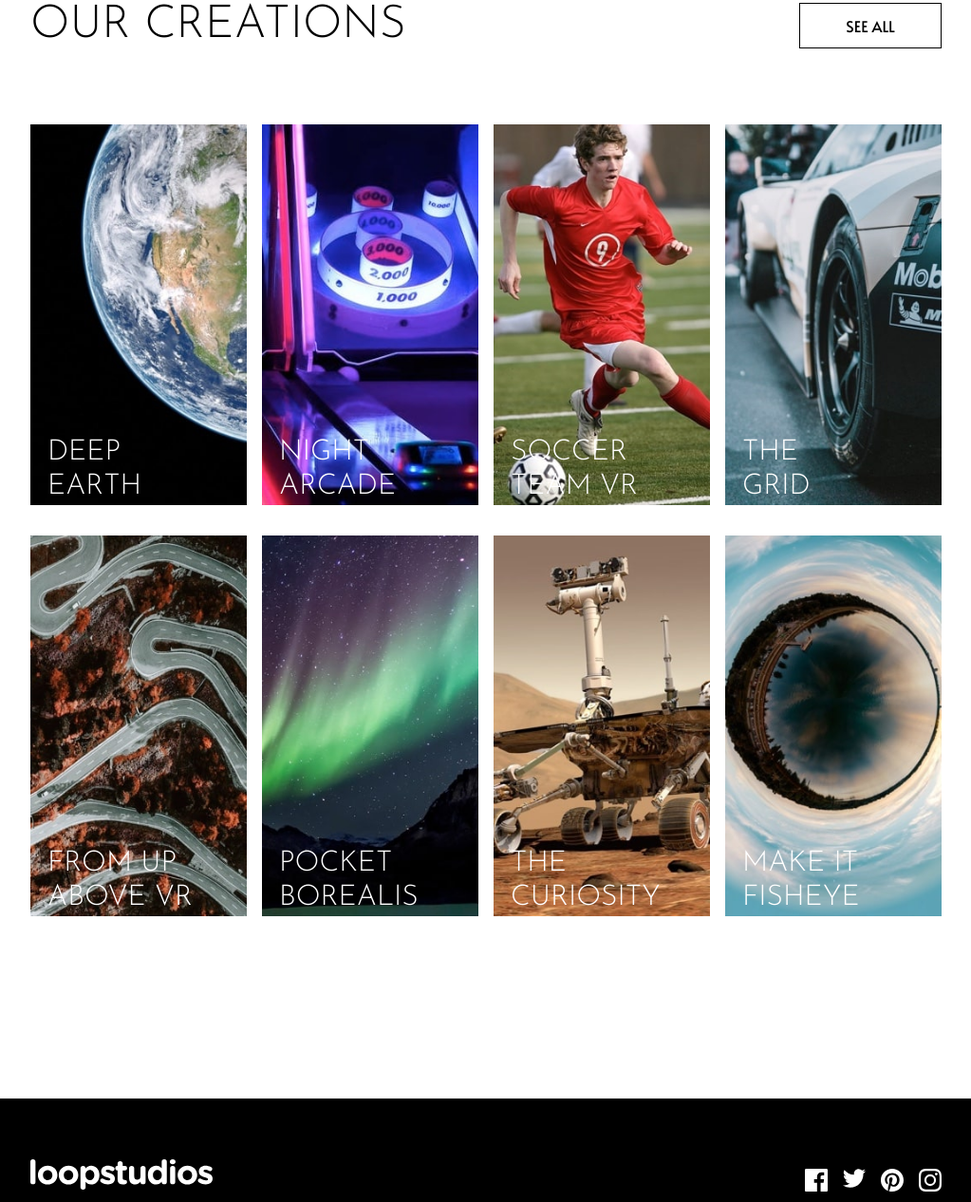
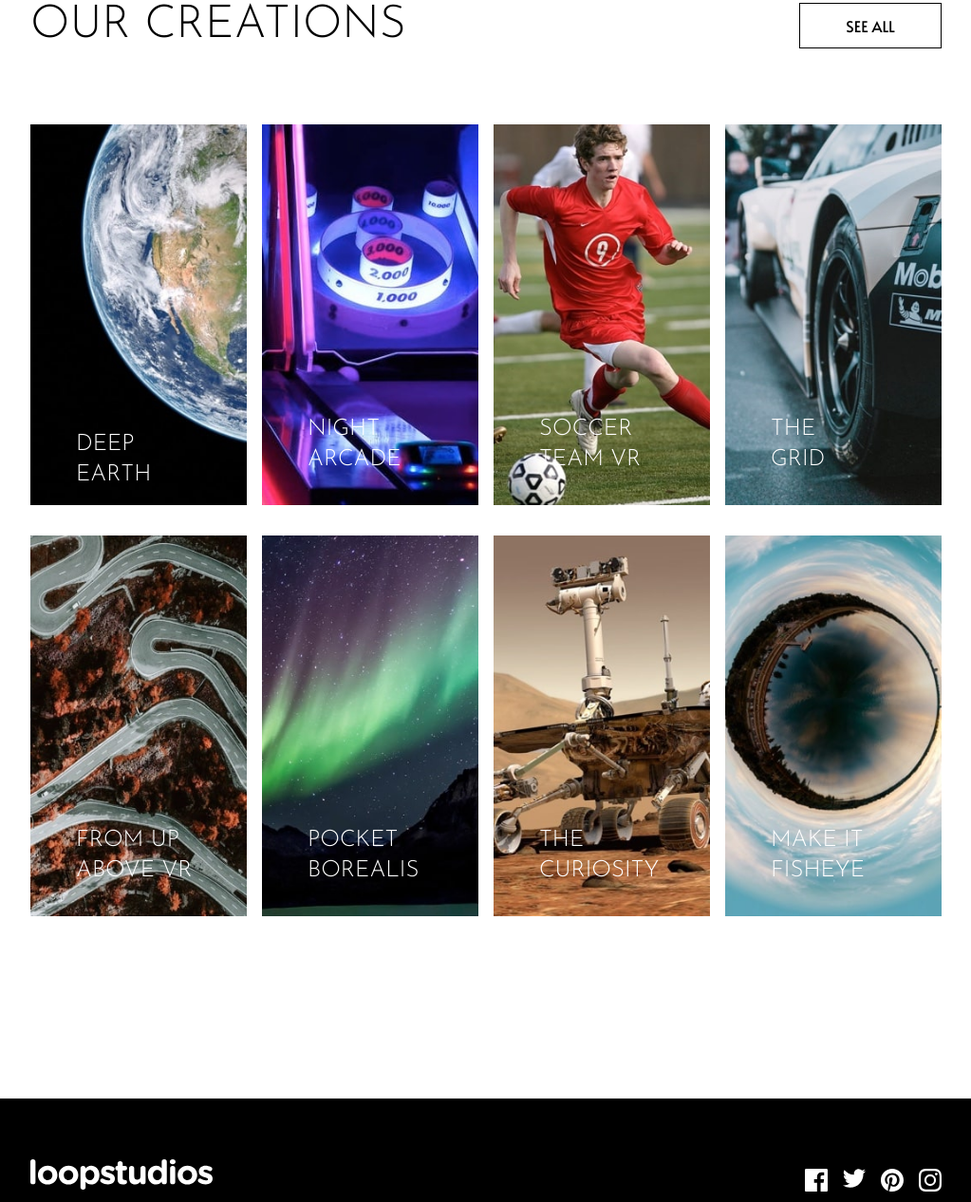
Before and after one commit to Jaro233/Loopstudios-landing-page, a plain HTML site: page index.html in a window 1280 px wide. Shown: the part 1459-2725 px from the top of the page at 95% size, without its empty margins (128-1151 px from the left). Drawn offline with nearby package versions, Linux system fonts and the light colour scheme.

Commit message:
better sizing

```diff
--- a/index.html
+++ b/index.html
@@ -16,7 +16,7 @@
 </head>
 <body>
   <main>
-    <header class="bg-[url('./images/mobile/image-hero.jpg')] md:bg-[url('./images/desktop/image-hero.jpg')] px-8 pt-14 pb-16 lg:px-36 text-white bg-auto md:h-max bg-no-repeat ">
+    <header class="bg-[url('./images/mobile/image-hero.jpg')] md:bg-[url('./images/desktop/image-hero.jpg')] w-full px-8 pt-14 pb-16 lg:px-36 text-white bg-cover md:h-max bg-no-repeat ">
       <nav class="flex justify-between">
         <img class="w-32 sm:w-min" src="./images/logo.svg" alt="logo">
         <img class="md:hidden h-min w-min openBtn" src="./images/icon-hamburger.svg" alt="hamburger" onclick="openNav()">
@@ -43,7 +43,6 @@
       </nav>
       <h1 class="text-3xl pl-4 sm: sm:text-7xl font-light border xl:w-7/12 w-full md:w-min pr-8 py-5 sm:pl-10 md:pr-28 md:my-20 mb-72 mt-72 md:mt-36 uppercase" id="header_h1">Immersive experiences that deliver</h1>
     </header>
-    <article>
     <section class="leader_in_interactive_section flex flex-col md:flex-row md:justify-evenly xl:justify-between pt-24 pb-16 px-8 xl:px-40 relative">
       <img class="w-full md:hidden block" src="./images/mobile/image-interactive.jpg" alt="interactive">
       <img class="w-1/2 xl:w-min  hidden md:block " src="./images/desktop/image-interactive.jpg" alt="interactive">
@@ -58,56 +57,55 @@
     <section class="grid_section md:pt-24 pb-16 px-8 xl:px-40">
       <div class="h1_and_button flex justify-center md:justify-between">
         <h1 class="text-3xl text-center sm:text-left md:text-5xl font-light uppercase" id="second_section_h1">Our creations</h1>
-          <button class="border hidden md:block border-black px-12 uppercase hover:bg-black hover:text-white" id="see_all_btn">See all</button>
+        <button class="border hidden md:block border-black px-12 duration-200 uppercase hover:bg-black hover:text-white" id="see_all_btn">See all</button>
       </div>
       <!-- grid -->
       <div class="flex flex-col md:grid md:grid-cols-4 md:gap-4 md:gap-y-8 mt-12 md:mt-20 text-white">
-          <div class="image_and_text relative">
+        <div class="image_and_text group relative cursor-pointer">
           <img class="md:hidden w-full" src="./images/mobile/image-deep-earth.jpg" alt="earth">
-            <img class="hidden md:w-full md:block" src="./images/desktop/image-deep-earth.jpg" alt="earth">
-            <h1 class="text text-xl md:text-3xl font-light uppercase absolute absolute bottom-4 left-4 xl:top-10 xl:left-1/2 xl:transform xl:-translate-x-24 xl:translate-y-72">Deep Earth</h1>
+          <img class="hidden md:w-full md:block duration-200 group-hover:scale-95 group-hover:opacity-60" src="./images/desktop/image-deep-earth.jpg" alt="earth">
+          <h1 class="text text-xl duration-200 group-hover:text-black group-hover:scale-95 md:text-2xl 2xl:text-4xl font-light uppercase absolute absolute bottom-4 left-4 2xl:bottom-8 xl:left-12 sm:w-1/3">Deep Earth</h1>
         </div>
-          <div class="image_and_text relative">
+        <div class="image_and_text group relative cursor-pointer">
           <img class="md:hidden w-full mt-8" src="./images/mobile/image-night-arcade.jpg" alt="earth">
-            <img class="hidden md:w-full md:block" src="./images/desktop/image-night-arcade.jpg" alt="arcade">
-            <h1 class="text text-xl md:text-3xl font-light uppercase absolute absolute bottom-4 left-4 xl:top-10 xl:left-1/2 xl:transform xl:-translate-x-24 xl:translate-y-72">Night arcade</h1>
+          <img class="hidden md:w-full md:block duration-200 group-hover:scale-95 group-hover:opacity-60" src="./images/desktop/image-night-arcade.jpg" alt="arcade">
+          <h1 class="text text-xl duration-200 group-hover:text-black group-hover:scale-95 md:text-2xl 2xl:text-4xl font-light uppercase absolute absolute bottom-4 left-4 xl:bottom-8 xl:left-12 sm:w-1/3">Night arcade</h1>
         </div>
-          <div class="image_and_text relative">
+        <div class="image_and_text group relative cursor-pointer">
           <img class="md:hidden w-full mt-8" src="./images/mobile/image-soccer-team.jpg" alt="earth">
-            <img class="hidden md:w-full md:block" src="./images/desktop/image-soccer-team.jpg" alt="team">
-            <h1 class="text text-xl md:text-3xl w-3/4 font-light uppercase absolute absolute bottom-4 left-4 xl:top-10 xl:left-1/2 xl:transform xl:-translate-x-24 xl:translate-y-72">Soccer team VR</h1>
+          <img class="hidden md:w-full md:block duration-200 group-hover:scale-95 group-hover:opacity-60" src="./images/desktop/image-soccer-team.jpg" alt="team">
+          <h1 class="text text-xl duration-200 group-hover:text-black group-hover:scale-95 md:text-2xl 2xl:text-4xl font-light uppercase absolute absolute bottom-4 left-4 xl:bottom-8 xl:left-12 sm:w-2/3">Soccer team VR</h1>
         </div>
-          <div class="image_and_text relative">
+        <div class="image_and_text group relative cursor-pointer">
           <img class="md:hidden w-full mt-8" src="./images/mobile/image-grid.jpg" alt="earth">
-            <img class="hidden md:w-full md:block" src="./images/desktop/image-grid.jpg" alt="grid">
-            <h1 class="text text-xl md:text-3xl font-light pr-8 uppercase absolute absolute bottom-4 left-4 xl:top-10 xl:left-1/2 xl:transform xl:-translate-x-24 xl:translate-y-72">The grid</h1>
+          <img class="hidden md:w-full md:block duration-200 group-hover:scale-95 group-hover:opacity-60" src="./images/desktop/image-grid.jpg" alt="grid">
+          <h1 class="text text-xl duration-200 group-hover:text-black group-hover:scale-95 md:text-2xl 2xl:text-4xl font-light uppercase absolute absolute bottom-4 left-4 xl:bottom-8 xl:left-12 sm:w-1/3">The grid</h1>
         </div>
-          <div class="image_and_text relative">
+        <div class="image_and_text group relative cursor-pointer">
           <img class="md:hidden w-full mt-8" src="./images/mobile/image-from-above.jpg" alt="earth">
-            <img class="hidden md:w-full md:block" src="./images/desktop/image-from-above.jpg" alt="above">
-            <h1 class="text text-xl md:text-3xl w-3/4 font-light uppercase absolute absolute bottom-4 left-4 xl:top-10 xl:left-1/2 xl:transform xl:-translate-x-24 xl:translate-y-72">From up above VR</h1>
+          <img class="hidden md:w-full md:block duration-200 group-hover:scale-95 group-hover:opacity-60" src="./images/desktop/image-from-above.jpg" alt="above">
+          <h1 class="text text-xl duration-200 group-hover:text-black group-hover:scale-95 md:text-2xl 2xl:text-4xl font-light uppercase absolute absolute bottom-4 left-4 xl:bottom-8 xl:left-12 sm:w-2/3">From up above VR</h1>
         </div>
-          <div class="image_and_text relative">
+        <div class="image_and_text group relative cursor-pointer">
           <img class="md:hidden w-full mt-8" src="./images/mobile/image-pocket-borealis.jpg" alt="earth">
-            <img class="hidden md:w-full md:block" src="./images/desktop/image-pocket-borealis.jpg" alt="borealis">
-            <h1 class="text text-xl md:text-3xl font-light uppercase absolute absolute bottom-4 left-4 xl:top-10 xl:left-1/2 xl:transform xl:-translate-x-24 xl:translate-y-72">Pocket borealis</h1>
+          <img class="hidden md:w-full md:block duration-200 group-hover:scale-95 group-hover:opacity-60" src="./images/desktop/image-pocket-borealis.jpg" alt="borealis">
+          <h1 class="text text-xl duration-200 group-hover:text-black group-hover:scale-95 md:text-2xl 2xl:text-4xl font-light uppercase absolute absolute bottom-4 left-4 xl:bottom-8 xl:left-12 sm:w-1/3">Pocket borealis</h1>
         </div>
-          <div class="image_and_text relative">
+        <div class="image_and_text group relative cursor-pointer">
           <img class="md:hidden w-full mt-8" src="./images/mobile/image-curiosity.jpg" alt="earth">
-            <img class="hidden md:w-full md:block" src="./images/desktop/image-curiosity.jpg" alt="curiosity">
-            <h1 class="text text-xl md:text-3xl font-light uppercase absolute absolute bottom-4 left-4 xl:top-10 xl:left-1/2 xl:transform xl:-translate-x-24 xl:translate-y-72">The curiosity</h1>
+          <img class="hidden md:w-full md:block duration-200 group-hover:scale-95 group-hover:opacity-60" src="./images/desktop/image-curiosity.jpg" alt="curiosity">
+          <h1 class="text text-xl duration-200 group-hover:text-black group-hover:scale-95 md:text-2xl 2xl:text-4xl font-light uppercase absolute absolute bottom-4 left-4 xl:bottom-8 xl:left-12 sm:w-1/3">The curiosity</h1>
         </div>
-          <div class="image_and_text relative">
+        <div class="image_and_text group relative cursor-pointer">
           <img class="md:hidden w-full mt-8" src="./images/mobile/image-fisheye.jpg" alt="earth">
-            <img class="hidden md:w-full md:block" src="./images/desktop/image-fisheye.jpg" alt="fisheye">
-            <h1 class="text text-xl md:text-3xl font-light uppercase absolute absolute bottom-4 left-4 xl:top-10 xl:left-1/2 xl:transform xl:-translate-x-24 xl:translate-y-72">Make it fisheye</h1>
+          <img class="hidden md:w-full md:block duration-200 group-hover:scale-95 group-hover:opacity-60" src="./images/desktop/image-fisheye.jpg" alt="fisheye">
+          <h1 class="text text-xl duration-200 group-hover:text-black group-hover:scale-95 md:text-2xl 2xl:text-4xl font-light uppercase absolute absolute bottom-4 left-4 xl:bottom-8 xl:left-12 sm:w-2/3">Make it fisheye</h1>
         </div>
       </div>
       <div class="h1_and_button flex justify-center mt-12">
         <button class="border md:hidden h-16 border-black px-12 uppercase hover:bg-black hover:text-white" id="see_all_btn">See all</button>
       </div>
     </section>
-    </article>
     <footer class="bg-black text-white mt-20 pt-16 pb-16 px-8 xl:px-40 flex flex-col items-center md:flex-row justify-between">
       <div class="links_and_rights flex flex-col items-center md:items-start">
         <img class="w-1/2 mb-4 " src="./images/logo.svg" alt="logo">
--- a/style.css
+++ b/style.css
@@ -18,8 +18,8 @@ html, body {
 }
 
 main {
-    max-width: 90rem;
     width: 100%;
+
 }
 
 li {
@@ -47,15 +47,15 @@ li:hover:after {
     transform-origin: bottom left;
 }
 
-.image_and_text:hover {
+/* .image_and_text:hover {
     cursor: pointer;
     color: black;
-}
+} */
 
-.image_and_text img:hover {
+/* .image_and_text img:hover {
     cursor: pointer;
     opacity: 0.6;
-}
+} */
 
 h1 {
     font-family: 'Josefin Sans', sans-serif;
```
Lines whose indentation alone changed are shown as unchanged.
